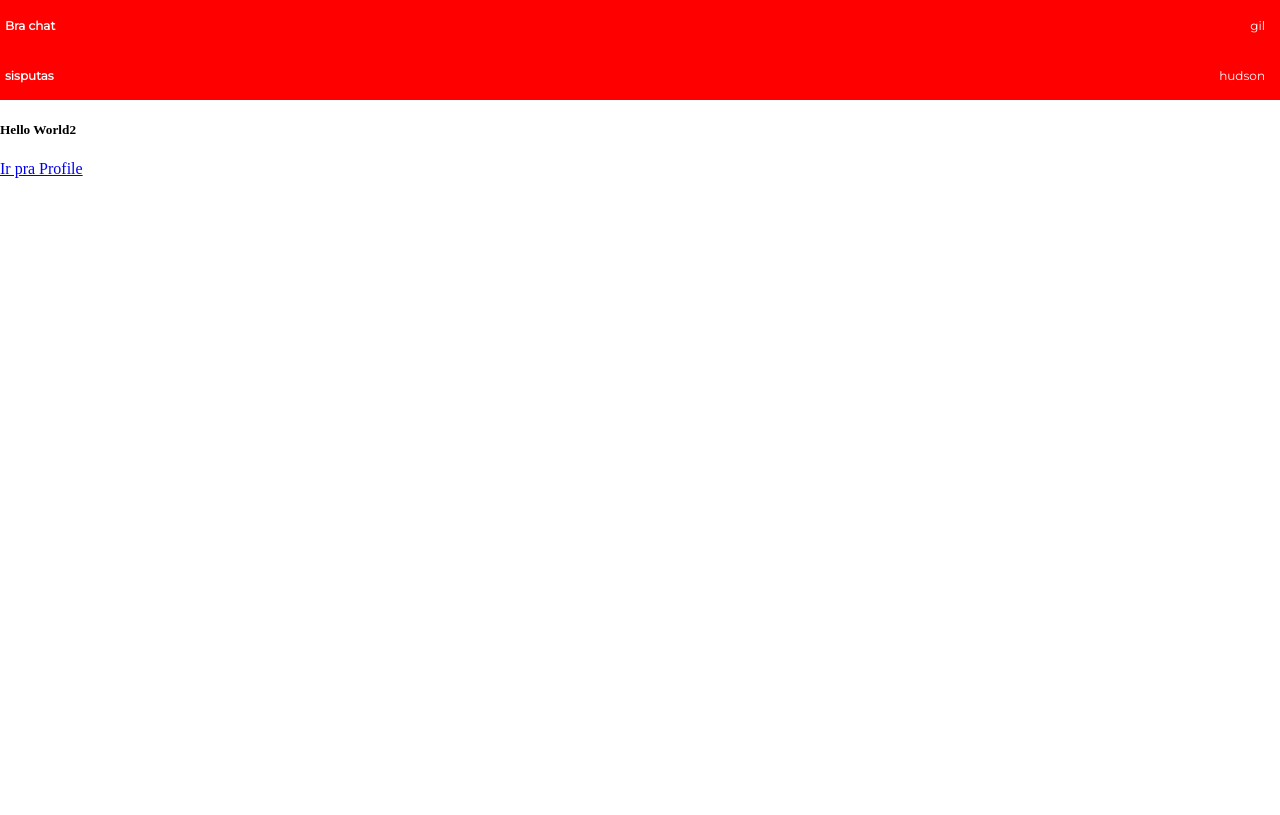
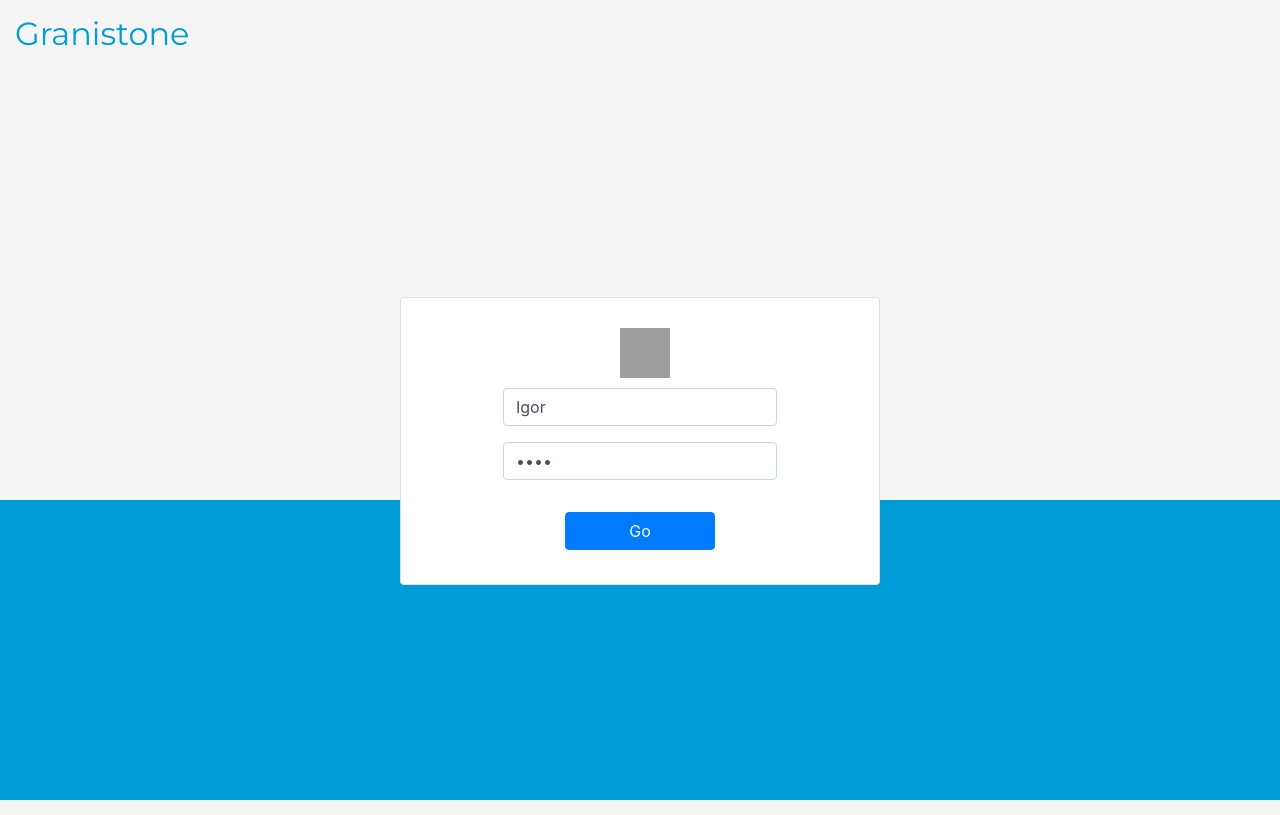
Before and after one commit to igor013/frontend, a React (Create React App) app: page / in a window 1280 px wide. Built offline with nearby package versions, Linux system fonts and the light colour scheme; grey boxes are pictures that could not be loaded.

Commit message:
Aula2-Frontend

```diff
--- a/public/index.html
+++ b/public/index.html
@@ -12,6 +12,7 @@
     <link rel="apple-touch-icon" href="%PUBLIC_URL%/logo192.png" />
 
     <link rel="manifest" href="%PUBLIC_URL%/manifest.json" />
+    <link rel="stylesheet" href="https://maxcdn.bootstrapcdn.com/bootstrap/4.0.0/css/bootstrap.min.css" integrity="sha384-Gn5384xqQ1aoWXA+058RXPxPg6fy4IWvTNh0E263XmFcJlSAwiGgFAW/dAiS6JXm" crossorigin="anonymous">
 
     <title>Frontend</title>
   </head>
@@ -19,6 +20,10 @@
     <noscript>You need to enable JavaScript to run this app.</noscript>
 
     <div id="root"></div>
+    <script src="https://code.jquery.com/jquery-3.2.1.slim.min.js" integrity="sha384-KJ3o2DKtIkvYIK3UENzmM7KCkRr/rE9/Qpg6aAZGJwFDMVNA/GpGFF93hXpG5KkN" crossorigin="anonymous"></script>
+    <script src="https://cdnjs.cloudflare.com/ajax/libs/popper.js/1.12.9/umd/popper.min.js" integrity="sha384-ApNbgh9B+Y1QKtv3Rn7W3mgPxhU9K/ScQsAP7hUibX39j7fakFPskvXusvfa0b4Q" crossorigin="anonymous"></script>
+    <script src="https://maxcdn.bootstrapcdn.com/bootstrap/4.0.0/js/bootstrap.min.js" integrity="sha384-JZR6Spejh4U02d8jOt6vLEHfe/JQGiRRSQQxSfFWpi1MquVdAyjUar5+76PVCmYl" crossorigin="anonymous"></script>
+
 
   </body>
 </html>
--- a/server.js
+++ b/server.js
@@ -1,5 +1,5 @@
-const express = require('express');
-const path = require('path');
+const express = require('express'); //  express para criar o servidor
+const path = require('path'); // path
 // const allowCors = require('./config/cors')
 const app = express();
 
--- a/src/pages/App.js
+++ b/src/pages/App.js
@@ -18,7 +18,7 @@ function Home() {
       <Header title="Bra chat" user="gil" />
       <Header title="sisputas" user="hudson" />
       <h5>Hello World2</h5>
-      <Link to="/profile">
+      <Link to="/profile" target="_blank">
       <p>Ir pra Profile</p>
       </Link>
     </div>
--- /dev/null
+++ b/src/pages/auth/login.css
@@ -0,0 +1,95 @@
+.BgLogin {
+  height: 100vh;
+  min-height: 100vh;
+  background-color: #f5f5f5;
+  margin: 0px;
+  padding: 0px;
+  outline: 0px;
+  box-sizing: border-box;
+}
+
+.BgLogin h2{
+
+    font-family: 'Montserrat';
+    color: #009cd8;
+    margin-top: 15px;
+    margin-left: 15px;
+
+}
+
+.BgLogin p {
+  margin: 0;
+}
+
+.Element01 {
+    width: 100vw;
+    height: 300px;
+    background-color: #009cd8;
+    /* transform: rotate(-37deg); */
+    position: absolute;
+    /* margin-left: 28%; */
+    /* margin-top: 18%; */
+    bottom: 0;
+    z-index: 0;
+}
+
+.Card01 {
+    width: 40%;
+    height: 300px;
+    margin: 0 auto;
+    margin-top: 10%;
+    z-index: 4;
+    background-color: yellow;
+
+}
+
+.card{
+    width: 30rem;
+    height: 18rem;
+    margin: 0 auto;
+    margin-top: 19%;
+    z-index: 3;
+}
+
+.login{
+
+    text-align: center;
+
+}
+
+.containerform{
+width: 100%;
+min-height: 120px;
+display: flex;
+justify-content: center;
+
+}
+
+.containerbutton{
+width: 100%;
+display: flex;
+justify-content: center;
+
+}
+
+.buttonLogin{
+text-align: center;
+width: 150px;
+bottom: 0;
+}
+
+
+.ImagemLogin{
+    width: 50px;
+    height: 50px;
+    /* margin-left:; */
+}
+
+.ContainerImage{
+display: flex;
+width: 100%;
+justify-content:center;
+margin: 5px;
+padding: 5px;
+
+}
--- /dev/null
+++ b/src/pages/auth/login.js
@@ -0,0 +1,89 @@
+import React, { useState } from 'react';
+import { useHistory } from 'react-router-dom';
+import "./login.css";
+
+function Login() {
+  const history = useHistory();
+
+  const [name, setname] = useState('Igor');
+  const [password, setpassword] = useState('1234');
+
+
+  const handleSubmit = (e) => {
+
+    e.preventDefault();
+
+    if (name === "", password === "") {
+      alert("Digite email e senha!")
+    }
+
+    // const values = {
+    //   name: name,
+    //   password: password
+    // }
+
+
+
+    if (name === "Igor" && password === "1234") {
+      // return <Redirect to='/home' />
+      history.push("/home");
+
+    } else {
+      alert("Usuario nao autenticado!")
+
+    }
+
+
+
+  }
+
+
+  return (
+    <div className="BgLogin">
+      <h2>Granistone</h2>
+      <div className="card">
+        <div className="card-body">
+          {/* <h5 className="card-title login">Login</h5> */}
+          <div className="ContainerImage">
+          <img src="https://png.pngtree.com/png-clipart/20191120/original/pngtree-user-login-or-authenticate-icon-on-gray-background-flat-icon-ve-png-image_5056093.jpg"
+          className="ImagemLogin"
+          />
+
+          </div>
+
+
+          <form>
+            <div className="containerform">
+              <div className="form-group">
+                <div className="form-group">
+
+                  {/* <label for="exampleInputname1">Usuario</label> */}
+                  <input type="text" className="form-control" id="exampleInputname1" placeholder="Nome de Usuario"
+                    value={name}
+                    onChange={e => setname(e.target.value)}
+                  />
+                </div>
+                <div className="form-group">
+                  {/* <label for="exampleInputPassword1">Password</label> */}
+                  <input type="password" className="form-control" id="exampleInputPassword1" placeholder="Password"
+                    value={password}
+                    onChange={e => setpassword(e.target.value)}
+                  />
+                </div>
+              </div>
+            </div>
+
+            <div className="containerbutton">
+              <button href="#" className="btn btn-primary buttonLogin" onClick={handleSubmit} >Go</button>
+            </div>
+
+          </form>
+
+        </div>
+      </div>
+      <div className="Element01"></div>
+    </div>
+  );
+}
+
+export default Login;
--- a/src/pages/index.js
+++ b/src/pages/index.js
@@ -1,9 +1,13 @@
 import React from "react";
-import App from "./App";
-import {HashRouter as Router, Switch, Route} from "react-router-dom";
-import {createBrowserHistory} from "history";
+import { HashRouter as Router, Switch, Route } from "react-router-dom";
+import { createBrowserHistory } from "history";
+import Login from "./auth/login";
+
+
 import Home from "./App.js";
 import Profile from "./profile/index";
+
+
 
 
 const history = createBrowserHistory();
@@ -14,10 +18,11 @@ function Indexapp() {
 
   return (
     <Router history={history}>
-    <Switch>
-    <Route exact path="/" component={Home}/>
-    <Route path="/profile" component={Profile}/>
-    </Switch>
+      <Switch>
+        <Route exact path="/" component={Login} />
+        <Route exact path="/home" component={Home} />
+        <Route path="/profile" component={Profile} />
+      </Switch>
     </Router>
 
   );
--- a/src/styles/globalstyles.css
+++ b/src/styles/globalstyles.css
@@ -11,4 +11,5 @@ body{
 margin: 0 auto;
 box-sizing: border-box;
 padding: 0;
+background-color: #f5f5f5;
 }
```
